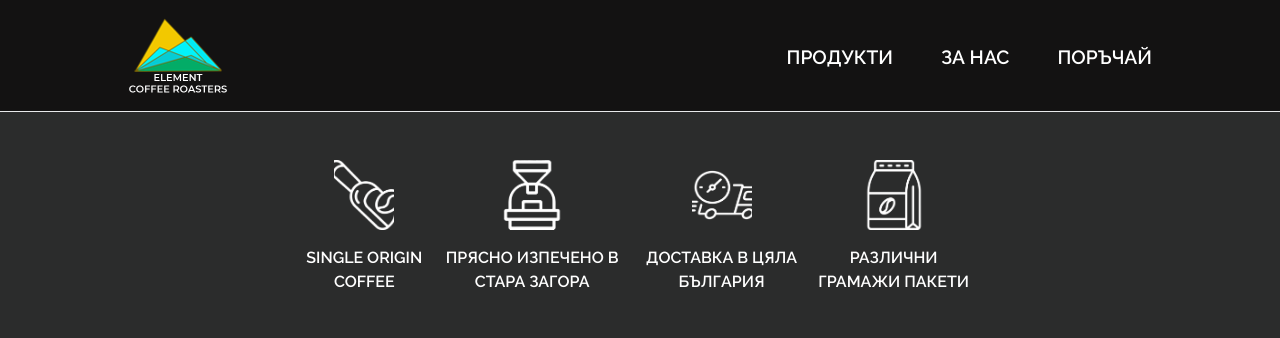
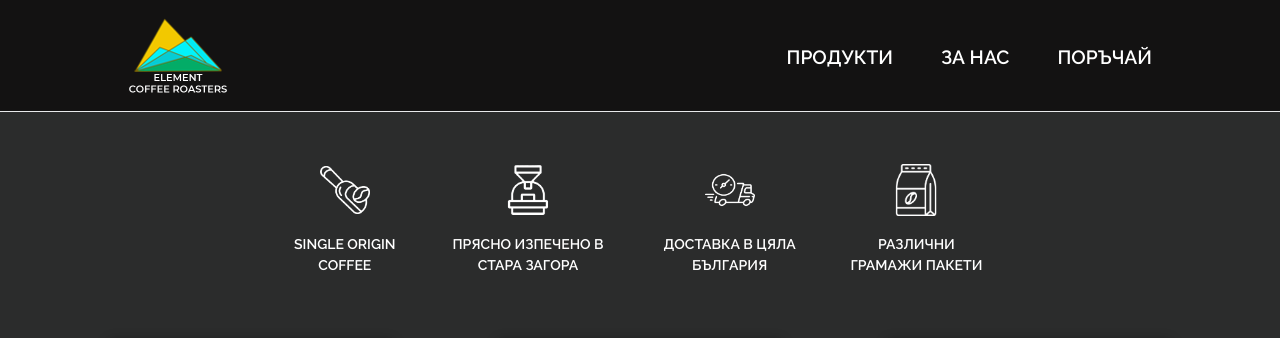
Before and after one commit to YanaAleksieva/element-coffee-roasters-web-app, a Next.js app: page /products in a window 1280 px wide. Shown: the top 338 px of the page. Built offline with nearby package versions, Linux system fonts and the light colour scheme; grey boxes are pictures that could not be loaded.

Commit message:
fixed product spec image showing

```diff
--- a/components/products/product-spec.module.css
+++ b/components/products/product-spec.module.css
@@ -4,8 +4,8 @@
 }
 
 .icon {
-  height: 70px;
-  width: 60px;
+  height: 60px;
+  width: 50px;
   margin: 0 auto;
   position: relative;
 }
@@ -13,18 +13,21 @@
 .iconRow {
   display: flex;
   justify-content: space-between;
-  max-width: 700px;
-  padding: 0 10px;
+  max-width: 800px;
+  padding: 0 30px;
   margin: 0 auto;
-  margin-bottom: 40px;
+  margin-bottom: 50px;
 }
 
 .iconItem {
   display: flex;
   flex-direction: column;
   justify-content: flex-end;
+    margin: 0 20px;
 }
 
 .specText {
   color: white;
+  font-size: 14px;
+  text-align: center;
 }
--- a/components/products/product-spec.tsx
+++ b/components/products/product-spec.tsx
@@ -12,7 +12,7 @@ const ProductSpec = () => {
               src="/images/single-origin-white.png"
               alt="Sinle Origin Coffees"
               layout="fill"
-              objectFit="cover"
+              objectFit="contain"
             />
           </div>
           <p className={classes.specText}>SINGLE ORIGIN COFFEE</p>
@@ -23,7 +23,7 @@ const ProductSpec = () => {
               src="/images/roaster-icon-white-less.png"
               alt="Freshly Roasted in Stara Zagora"
               layout="fill"
-              objectFit="cover"
+              objectFit="contain"
             />
           </div>
           <p className={classes.specText}>ПРЯСНО ИЗПЕЧЕНО В СТАРА ЗАГОРА</p>
@@ -34,7 +34,7 @@ const ProductSpec = () => {
               src="/images/fast-delivery-bg-white.png"
               alt="Delivery in Bularia"
               layout="fill"
-              objectFit="cover"
+              objectFit="contain"
             />
           </div>
           <p className={classes.specText}>ДОСТАВКА В ЦЯЛА БЪЛГАРИЯ</p>
@@ -45,7 +45,7 @@ const ProductSpec = () => {
               src="/images/package-white.png"
               alt="Packages in customer's wanted quantity"
               layout="fill"
-              objectFit="cover"
+              objectFit="contain"
             />
           </div>
           <p className={classes.specText}>РАЗЛИЧНИ ГРАМАЖИ ПАКЕТИ</p>
```
